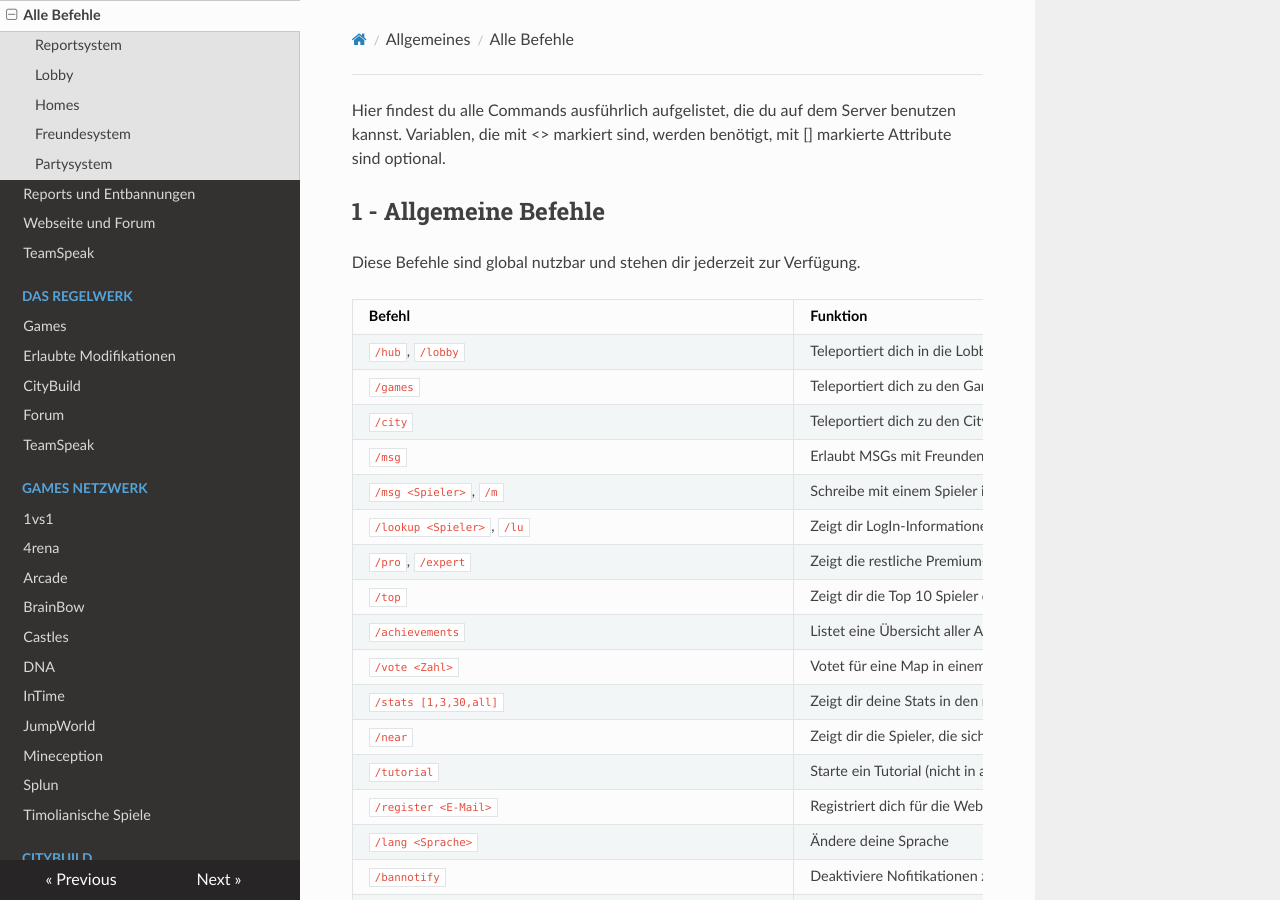
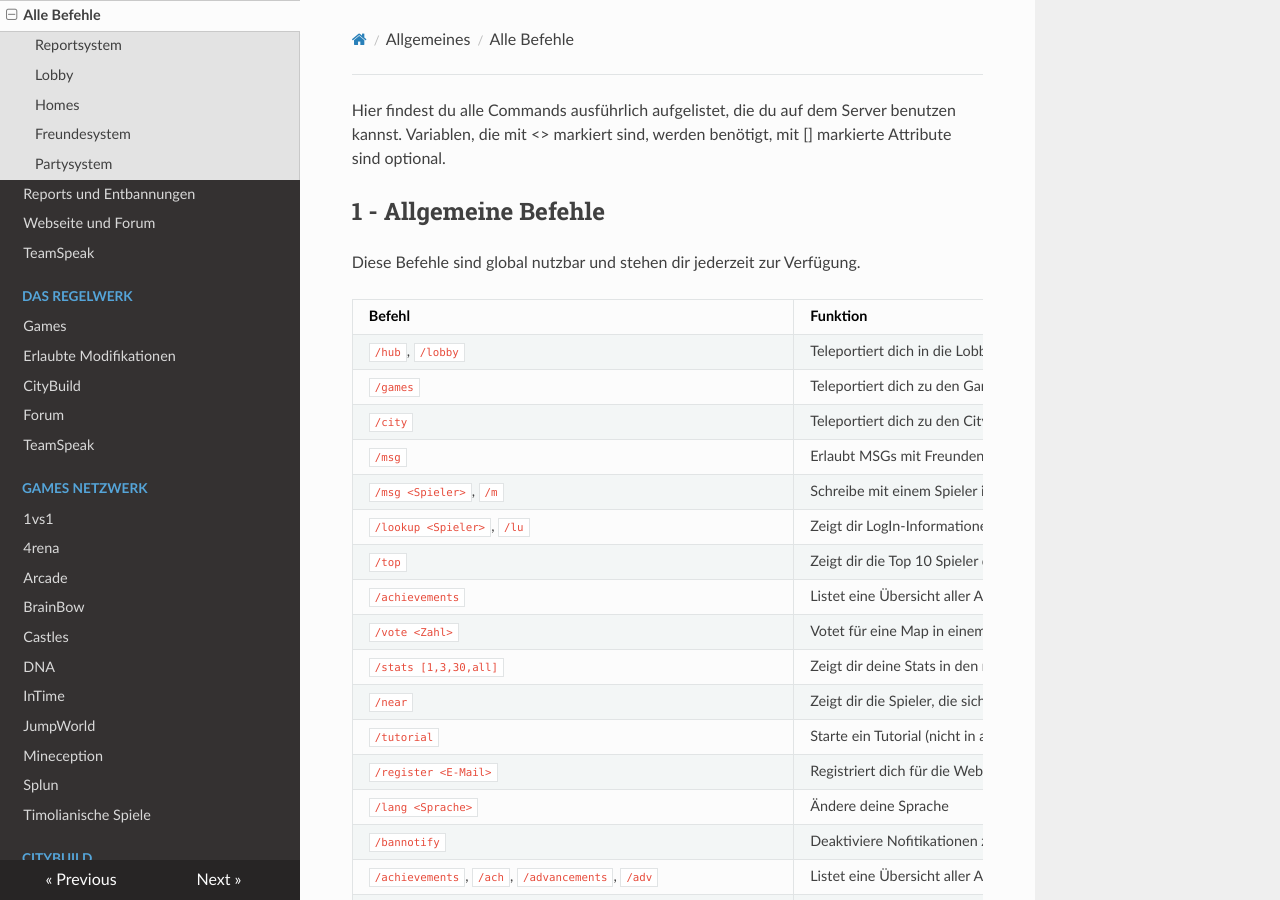
Before and after one commit to TimoliaDE/HowTo, an MkDocs documentation site: the page built from docs/commands.md, in a window 1280 px wide and 900 px high. Built offline with MkDocs 1.6.1, drawn with Linux system fonts in a browser that asks for light colours; nearby versions of some CDN libraries; old or Windows-style settings are respelled for this version of MkDocs.

Commit message:
Update commands.md

```diff
--- a/docs/commands.md
+++ b/docs/commands.md
@@ -12,7 +12,6 @@ Diese Befehle sind global nutzbar und stehen dir jederzeit zur Verfügung.
 | `/msg`                          | Erlaubt MSGs mit Freunden, keinem oder allen |
 | `/msg <Spieler>`, `/m`          | Schreibe mit einem Spieler im Privatchat |
 | `/lookup <Spieler>`, `/lu`      | Zeigt dir LogIn-Informationen über einen Spieler |
-| `/pro`, `/expert`               | Zeigt die restliche Premium-Zeit an |
 | `/top`                          | Zeigt dir die Top 10 Spieler der letzten 30 Tage in einem Spielmodus an |
 | `/achievements`                 | Listet eine Übersicht aller Achievements auf |
 | `/vote <Zahl>`                  | Votet für eine Map in einem Spielmodus |
```
